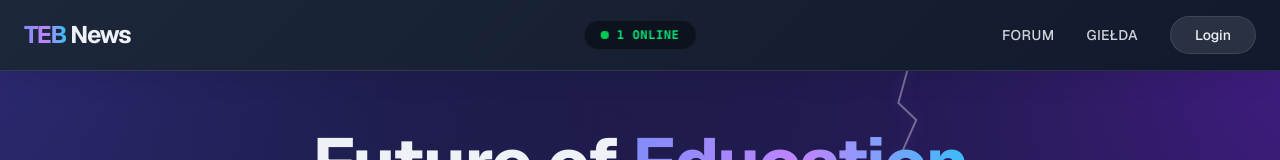
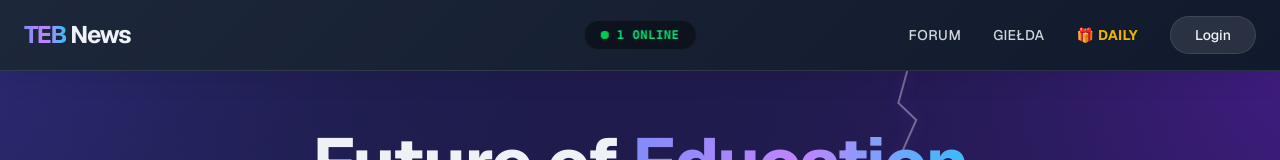
Before and after one commit to yungleosia/teb-edukacja-news, a Next.js app: page / in a window 1280 px wide. Shown: the top 160 px of the page. Built offline with nearby package versions, Linux system fonts and the light colour scheme; no server answers; the database is empty.

Commit message:
feat: add daily drop link to navbar

```diff
--- a/components/Navbar.tsx
+++ b/components/Navbar.tsx
@@ -102,6 +102,9 @@ export function Navbar() {
                     <Link href="/marketplace" className="text-sm font-medium text-gray-300 hover:text-white transition tracking-wide uppercase hover:underline underline-offset-4 decoration-indigo-500">
                         Giełda
                     </Link>
+                    <Link href="/daily" className="text-sm font-bold text-yellow-500 hover:text-yellow-400 transition tracking-wide uppercase hover:underline underline-offset-4 decoration-yellow-500 flex items-center gap-1">
+                        🎁 Daily
+                    </Link>
                     {session?.user?.role === "ADMIN" && (
                         <Link href="/admin" className="text-sm font-medium text-orange-400 hover:text-orange-300 transition tracking-wide uppercase">
                             Admin
@@ -164,6 +167,10 @@ export function Navbar() {
                         Giełda
                     </Link>
 
+                    <Link href="/daily" onClick={() => setIsMobileMenuOpen(false)} className="text-xl font-bold text-yellow-500 hover:text-yellow-400 flex items-center gap-2">
+                        🎁 Daily Drop
+                    </Link>
+
                     {session?.user?.role === "ADMIN" && (
                         <Link href="/admin" onClick={() => setIsMobileMenuOpen(false)} className="text-xl font-medium text-orange-400">
                             Admin Dashboard
```
